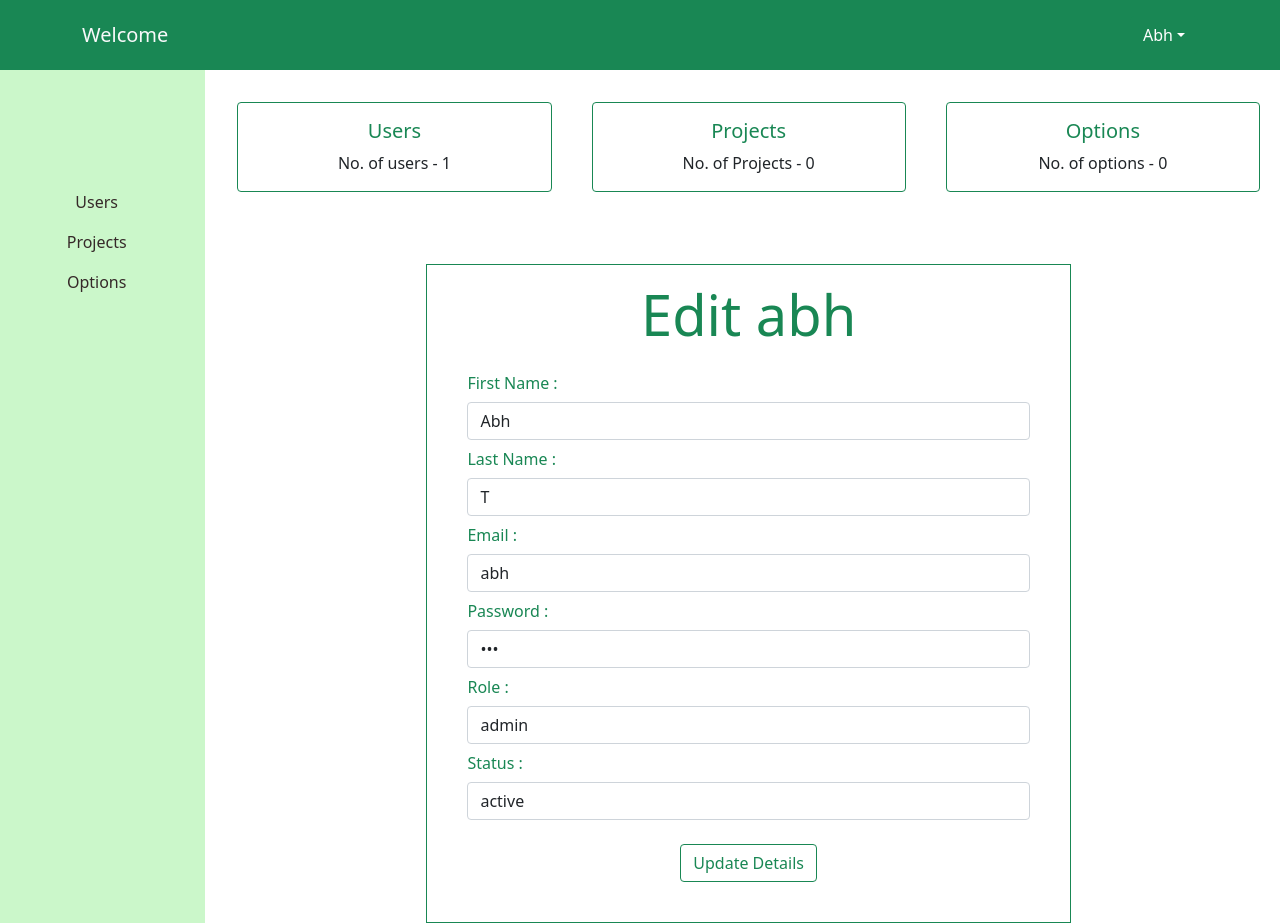
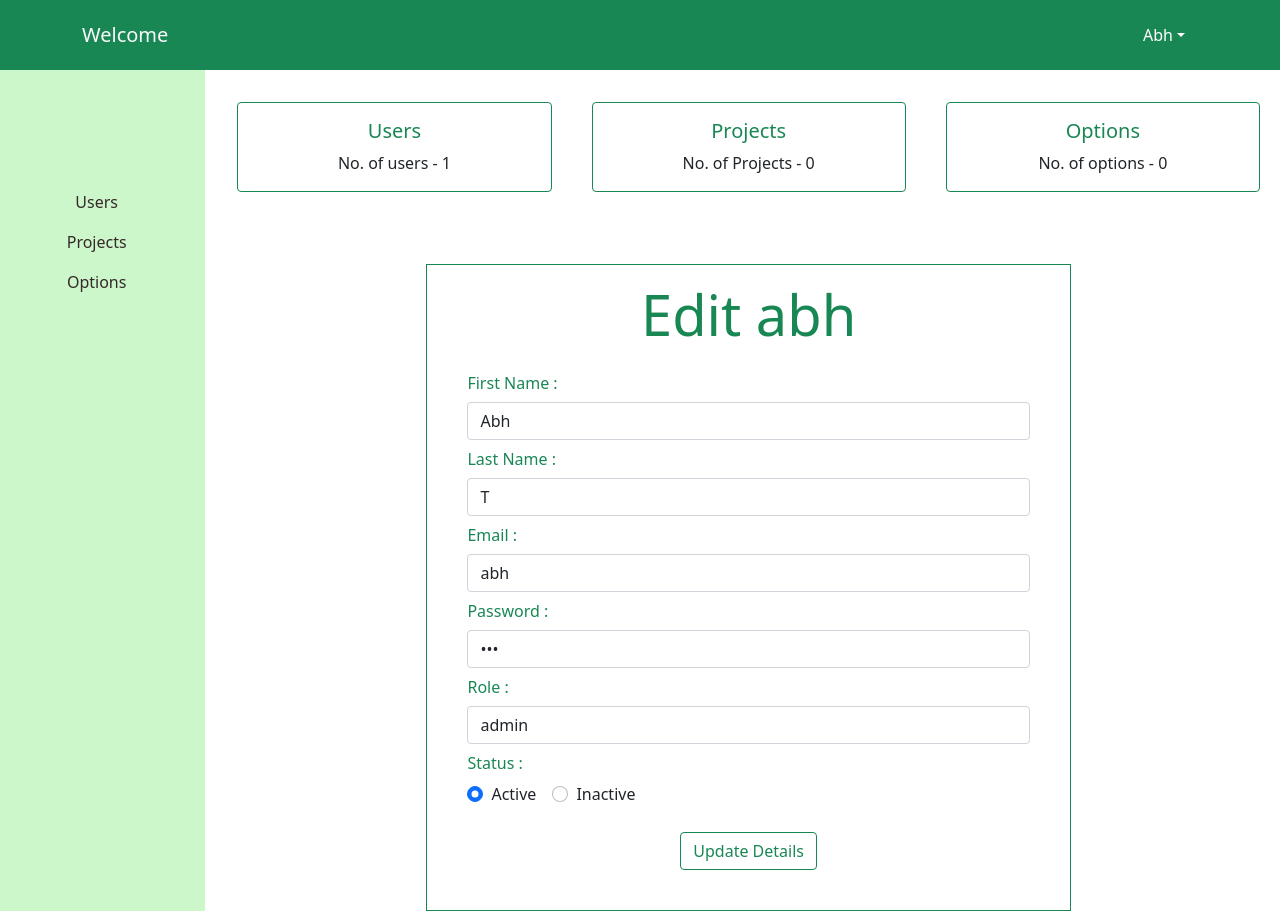
Before and after one commit to recursorit/CRM-app-abh, a React (Create React App) app: page /login/AdminEdit in a window 1280 px wide. Built offline with nearby package versions, Linux system fonts and the light colour scheme.

Commit message:
form changed

```diff
--- a/src/Components/AdminEdit.js
+++ b/src/Components/AdminEdit.js
@@ -108,8 +108,11 @@ const Adminedit =()=> {
                         Role :
                         </Form.Label>
                         <Col sm="12">
-                        <Form.Control type="text" placeholder="lastname"
-                        value={role} onChange={e=>setrole(e.target.value)} />
+                        <Form.Control as="select"
+                        value={role} onChange={e=>setrole(e.target.value)} >
+                            <option>admin</option>
+                            <option>user</option>
+                        </Form.Control>
                         </Col>
                     </Form.Group>
 
@@ -117,9 +120,12 @@ const Adminedit =()=> {
                         <Form.Label column sm="12" className=" text-start text-success">
                         Status :
                         </Form.Label>
-                        <Col sm="12">
-                        <Form.Control type="text" placeholder="lastname"
-                        value={status} onChange={e=>setstatus(e.target.value)} />
+                        <Col sm="12" className="text-start">
+
+                        <Form.Check inline label="Active" name="group1" type="radio" id={`inline-radio-1`} checked={status==="active"}
+                        value={status} onChange={()=>setstatus("active")} />
+                        <Form.Check inline label="Inactive" name="group1" type="radio" id={`inline-radio-2`} checked={status==="inactive"}
+                        value={status} onChange={()=>setstatus("inactive")} />
                         </Col>
                     </Form.Group>
                     <Button disabled={!email || !password || !firstname || !lastname || !status || !role}
--- a/src/Components/Register.js
+++ b/src/Components/Register.js
@@ -86,6 +86,22 @@ const Register =()=> {
                         </Card.Text>: null  }
                         </Col>
                     </Form.Group>
+
+                    <Form.Group as={Row}>
+                        <Form.Label column sm="12" className=" text-start text-success">
+                        confirm Password :
+                        </Form.Label>
+                        <Col sm="12">
+                        <Form.Control
+                        isInvalid={passwordvalid}
+                        type="password" placeholder="Password"
+                        value={password} onChange={e=>setPassword(e.target.value)} />
+                        {passwordvalid ?  <Card.Text className="text-danger text-start display-7 mb-0" >
+                        password should have atleast 8 letters
+                        </Card.Text>: null  }
+                        </Col>
+                    </Form.Group>
+
                     <Button disabled={!email || !password || !firstname || !lastname}
                     onClick={()=>addUsers()}
                     variant="outline-success" className="m-4">Sign up</Button>
```
